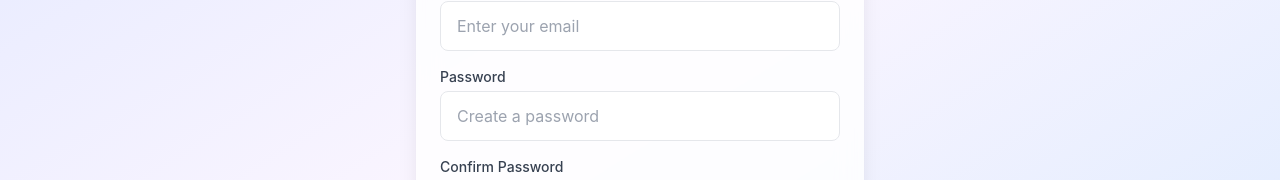
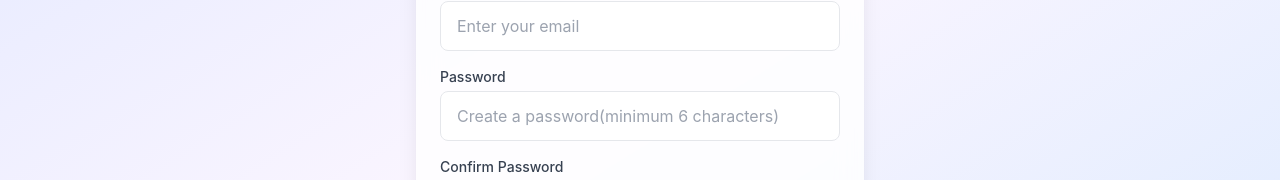
Before and after one commit to Anujvaid45/WorkWise_Task, a React (Create React App) app in the folder frontend/: page /register in a window 1280 px wide. Shown: the part 406-586 px from the top of the page. Built offline with nearby package versions, Linux system fonts and the light colour scheme.

Commit message:
Update Register.js

```diff
--- a/frontend/src/components/Register.js
+++ b/frontend/src/components/Register.js
@@ -122,7 +122,7 @@ const Register = () => {
                                     type="password"
                                     required
                                     className="w-full px-4 py-3 rounded-lg border border-gray-200 focus:border-indigo-500 focus:ring-2 focus:ring-indigo-200 transition-all duration-200 outline-none"
-                                    placeholder="Create a password"
+                                    placeholder="Create a password(minimum 6 characters)"
                                     value={formData.password}
                                     onChange={(e) => setFormData({ ...formData, password: e.target.value })}
                                 />
```
